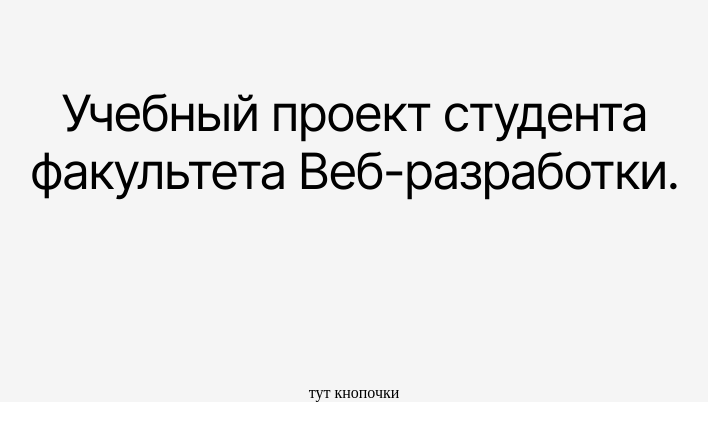
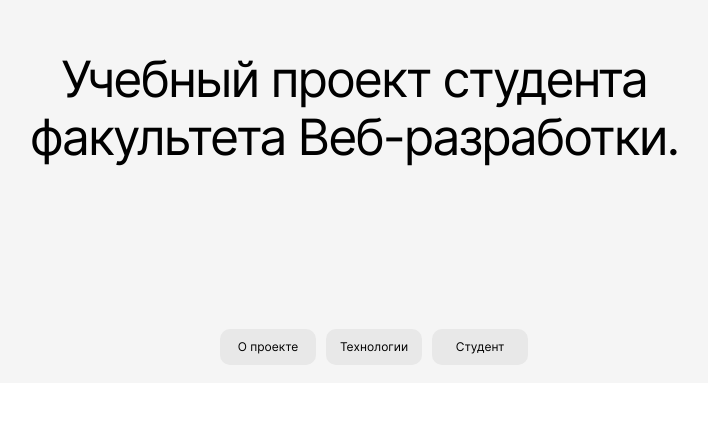
Before and after one commit to Lugovskoy-Maxim/movies-explorer-frontend, a React (Create React App) app: page / in a window 1280 px wide. Shown: the part 110-550 px from the top of the page, without its empty margins (286-994 px from the left). Built offline with nearby package versions, Linux system fonts and the light colour scheme.

Commit message:
add: Добавил страницу Promo

```diff
--- a/src/components/App/App.jsx
+++ b/src/components/App/App.jsx
@@ -5,7 +5,7 @@ import React from "react";
 // import Register from "./Register";
 // import Loading from "./Promo";
 // import Header from "./Header";
-import Main from "../Main/Main";
+import Main from "../Main/Main.jsx";
 // import Footer from "./Footer";
 // import ProtectedRoute from "./ProtectedRoute";
 import './App.css';
--- a/src/components/Main/Promo/Promo.css
+++ b/src/components/Main/Promo/Promo.css
@@ -5,6 +5,8 @@
   max-height: 493px;
   border-radius: 10px;
   margin: 0 auto;
+  text-align: center;
+
 }
 
 .promo__title {
@@ -18,8 +20,34 @@
   text-align: center;
   letter-spacing: -0.04em;
   color: #000000;
+  margin: 0;
+
 }
 
-.promo_nav {
+.promo__nav_links{
   display: flex;
+  justify-content: center;
+  font-family: 'Inter';
+  font-style: normal;
+  font-weight: 500;
+  font-size: 12px;
+  line-height: 16px;
+  color: #000;
+  list-style-type: none;
 }
+
+.promo_nav_link{
+  display: flex;
+  justify-content: center;
+  align-items: center;
+  margin-right: 10px;
+  width: 96px;
+  height: 36px;
+  border-radius: 10px;
+  background-color: #E8E8E8;
+  margin-bottom: 30px;
+}
+
+.promo_nav_link:last-child{
+  margin-right: 0;
+}
--- a/src/components/Main/Promo/Promo.js
+++ b/src/components/Main/Promo/Promo.jsx
@@ -5,9 +5,11 @@ function Promo() {
     return (
         <section className="promo">
             <h1 className="promo__title">Учебный проект студента факультета Веб-разработки.</h1>
-            <div className="promo__nav">
-              тут кнопочки
-            </div>
+              <ul className="promo__nav_links">
+                <li className="promo_nav_link">О проекте</li>
+                <li className="promo_nav_link">Технологии</li>
+                <li className="promo_nav_link">Студент</li>
+              </ul>
         </section>
     );
 }
```
Also changed, not shown: src/components/Main/Main.jsx (renamed from src/components/Main/Main.js).
